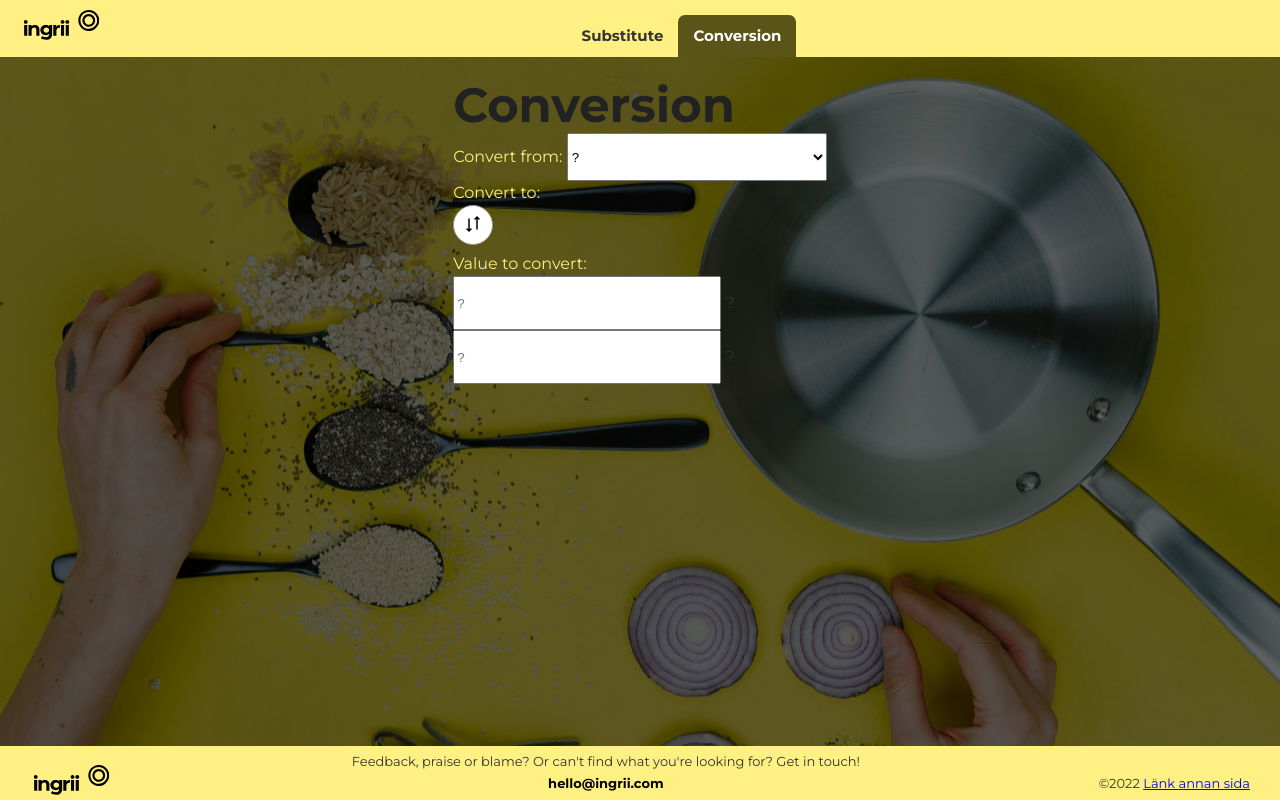
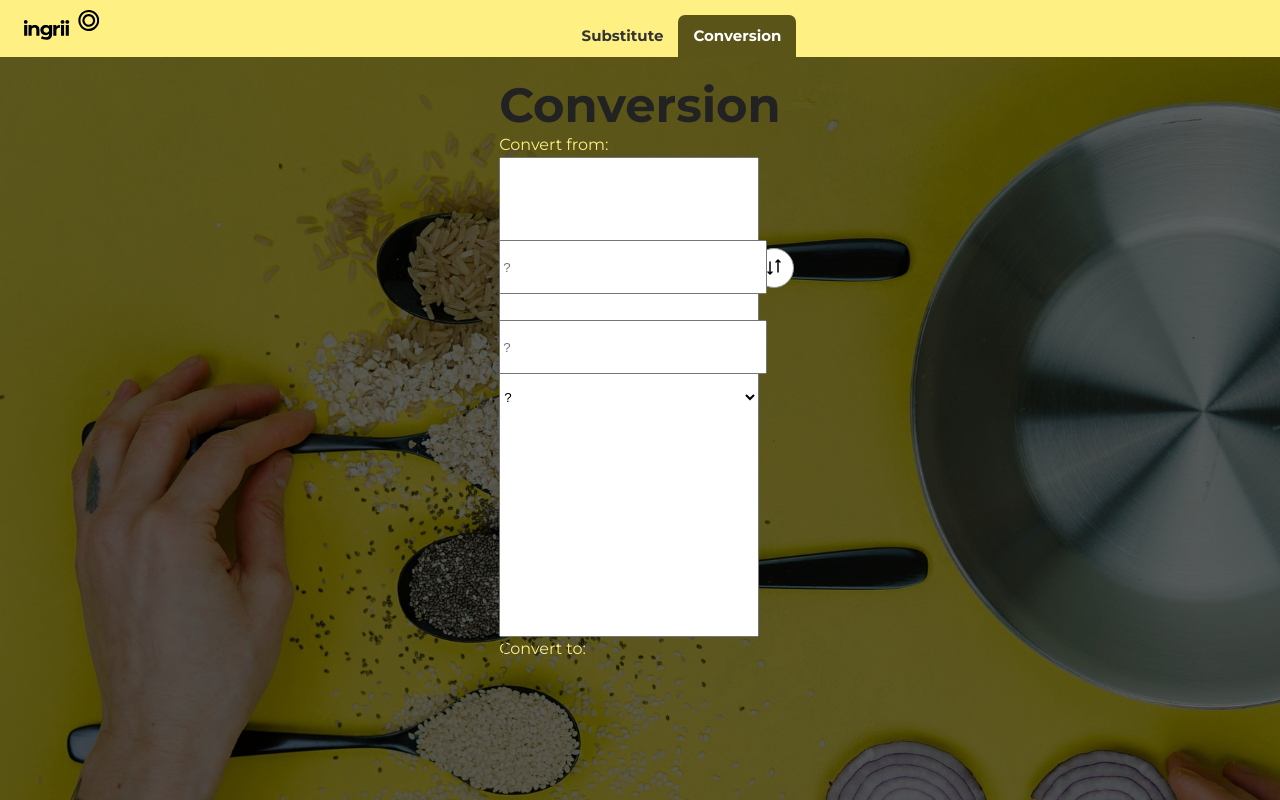
Before and after one commit to Annaaste/reactproject, a Next.js app: page /convert in a window 1280 px wide. Shown: the top 800 px of the page. Built offline with nearby package versions, Linux system fonts and the light colour scheme.

Commit message:
css work

```diff
--- a/components/ConvertAtoms/ConvertAtoms.module.scss
+++ b/components/ConvertAtoms/ConvertAtoms.module.scss
@@ -1,21 +1,35 @@
 @import 'colors.scss';
 
-
-
-
   .buttonIcon {
-
     height: 40px;
     width: 40px;
-
-
+    position: absolute;
+    top: 31%;
+    right: 38%;
   }
 
   .input {
     height: 48px;
     width: 260px;
+    position: absolute;
+    top: 30%;
+  }
 
+  .output {
+    height: 48px;
+    width: 260px;
+    position: absolute;
+    top: 40%;
+  }
 
+  .choice  {
+    height: 480px;
+    width: 260px;
+  }
+
+  #measurements  {
+    height: 480px;
+    width: 260px;
   }
 
   .helpText {
--- a/components/ConvertAtoms/Input.jsx
+++ b/components/ConvertAtoms/Input.jsx
@@ -3,11 +3,11 @@ import styles from './ConvertAtoms.module.scss'
 
 const Input = ({unitA, unitB, input, output, setInput}) => {
 
+
 return (
+<div className={styles.choice}>
+
   <div>
-      <div>
-        <p className={styles.helpText}>Value to convert:</p>
-      </div>
       <input className={styles.input}
         type="text"
         id="input"
@@ -16,21 +16,22 @@ const Input = ({unitA, unitB, input, output, setInput}) => {
         onChange={({target}) => setInput(target.value)}
       />
       <label> {unitA.symbol} </label>
-      {/* <div>
-      <button type="submit" className="button">convert</button>
-      </div> */}
+  </div>
+
   <div>
-      <input className={styles.input}
+      <input className={styles.output}
         type="text"
         id="output"
         value={output}
         placeholder={unitB.unit}
         readOnly
         />
-      <label> {unitB.symbol} </label>
+      <label className={styles.symbolB}> {unitB.symbol} </label>
   </div>
 
+
 </div>
+
 )
 }
 
--- a/components/ConvertAtoms/MeasureSelect.jsx
+++ b/components/ConvertAtoms/MeasureSelect.jsx
@@ -41,22 +41,32 @@ const MeasureSelect = ({measurement, setMeasurement, unit, setUnitA, setUnitB})
   }
 
   return (
-    <div>
+    <div className={styles.choice}>
       <label className={styles.helpText} htmlFor="measurements">Convert from: </label>
 
-        <select name="measurements" className={styles.input}  id="measurements" onChange={({target}) => onSelectChange(target.value)}>
+      <div >
+
+
+        <select name="measurements"  className={styles.choice}   id="measurements" onChange={({target}) => onSelectChange(target.value)}>
 
           <option value="a">?</option>
           <option value="b">LITERS</option>
           <option value="c">KILOGRAMS</option>
         </select>
-        <div>
+        </div>
+
+
+        <div >
         <label className={styles.helpText} htmlFor="measurements">Convert to: </label>
+        </div>
+
         {["b", "c"].includes(measurement)
-          ? <SubSelect measurement={measurement} changeUnit={changeUnit} unit={unit}/>
+          ? <SubSelect  measurement={measurement} changeUnit={changeUnit} unit={unit}/>
           : null
         }
-        </div>
+
+
+
     </div>
   )
 }
--- a/components/ConvertAtoms/SubSelect.jsx
+++ b/components/ConvertAtoms/SubSelect.jsx
@@ -1,4 +1,5 @@
 import React from 'react'
+
 
 const SubSelect = ({measurement, changeUnit, unit}) => {
   let liters = {
@@ -6,6 +7,7 @@ const SubSelect = ({measurement, changeUnit, unit}) => {
     values: ["dL", "mL"],
     labels: ["Deciliters(dL)", "Milliliters(mL)"]
   }
+
 
   let kilograms = {
     name: "kilograms",
@@ -20,9 +22,12 @@ const SubSelect = ({measurement, changeUnit, unit}) => {
     </select>
   )
 
+
+
   return measurement === "b"
       ?  SelectForm(liters)
       :  SelectForm(kilograms)
 }
 
+
 export default SubSelect
--- a/pages/convert/convert.module.scss
+++ b/pages/convert/convert.module.scss
@@ -1,6 +1 @@
 @import 'colors.scss';
-
-.convertContainer {
-  background-color: hsla(0, 0%, 54%, 0.2);
-  padding: 2rem;
-}
--- a/pages/convert/index.jsx
+++ b/pages/convert/index.jsx
@@ -38,15 +38,15 @@ const Convert = () => {
       ? input * conversionVal
       : input / conversionVal
 
-    return val
+    return val.toFixed(4)
   }
 
   return (
-    <div className="container">
+    <div className={styles.container}>
       <div>
         <h1>Conversion</h1>
       </div>
-      <form className="Form"  onKeyUp={onSubmit}>
+      <form className={styles.Form}  onKeyUp={onSubmit}>
         <fieldset>
 
           <MeasureSelect
```
Also changed, not shown: components/ConvertAtoms/Switch.jsx (+5 -7 lines). Lines whose indentation alone changed are shown as unchanged.
